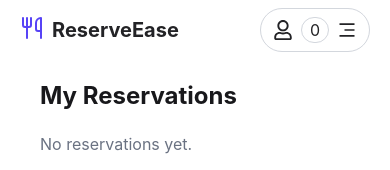
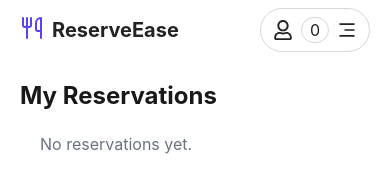
Before and after one commit to Isaac-8080/ReserveEase, a React (Vite) app: page /dashboard in a window 390 px wide. Shown: the top 170 px of the page. Built offline with nearby package versions, Linux system fonts and the light colour scheme; sample sign-in values are in the browser's storage.

Commit message:
responsiveness

```diff
--- a/src/pages/UserDashboard.jsx
+++ b/src/pages/UserDashboard.jsx
@@ -14,7 +14,7 @@ const UserDashboard = () => {
 
   return (
     <div className="bg-white w-full p-5 mt-[60px] dark:bg-[#111827]">
-      <div className="mb-5 mx-5 md:mx-20 flex items-center justify-between">
+      <div className="mb-5 md:mx-20 flex items-center justify-between">
         <div className="font-bold text-2xl ">My Reservations</div>
         {/* {reservationList.length > 0 ? <Button type="button" text="Book table" btnClassList=""></Button> : ""} */}
 
@@ -27,7 +27,7 @@ const UserDashboard = () => {
           <NavLink to="/" className="border rounded bg-black dark:bg-white dark:text-black text-center text-white p-2 mt-5">Reserve table</NavLink>
         </div>
       ) : (
-        <div className="flex justify-between">
+        <div className="">
 
           {/* <div className="grid grid-cols-1 md:grid-cols-2 gap-8 px-5 md:px-20 pb-15 font-bold text-4xl">
             <Listing />
```
